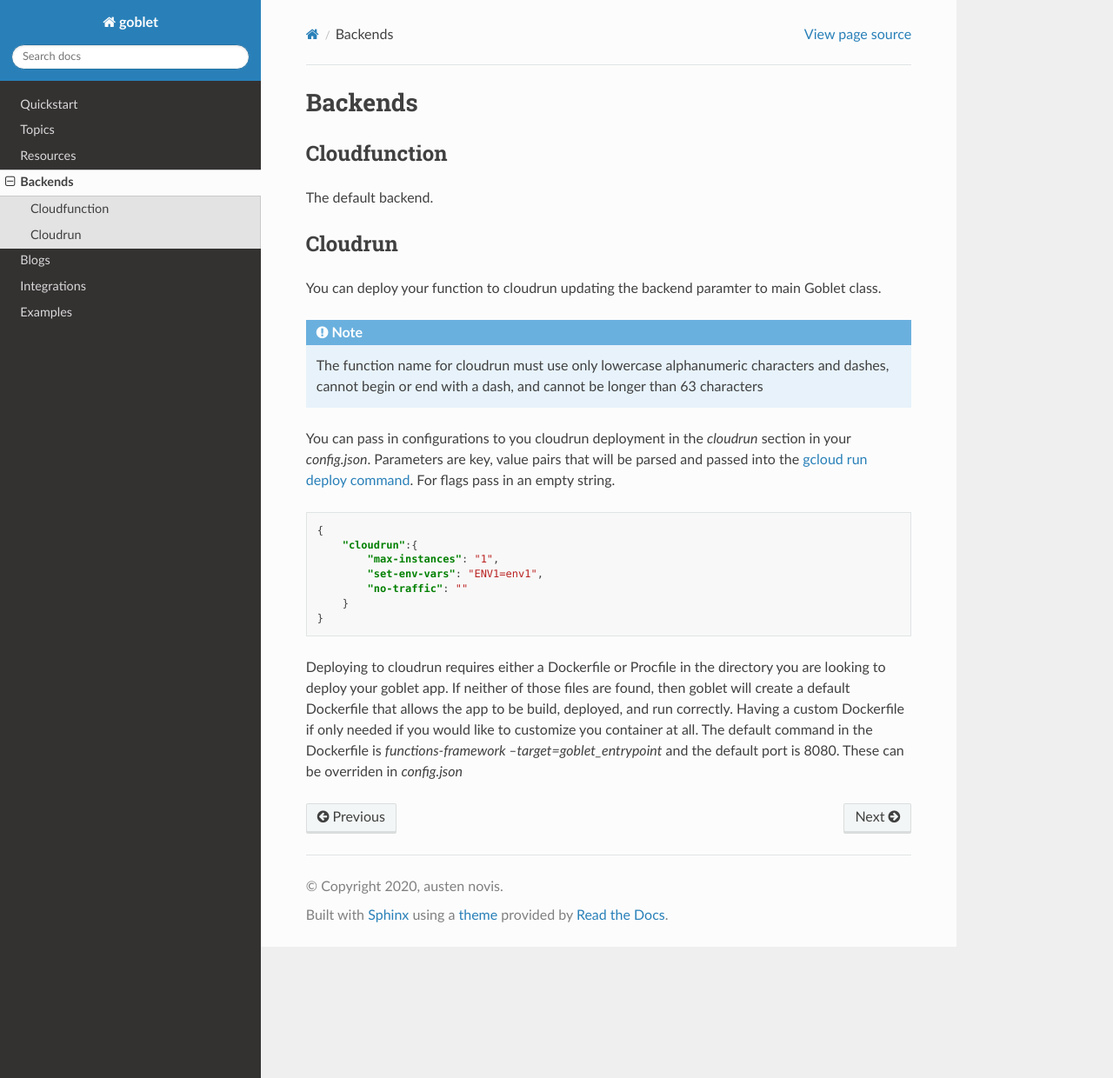
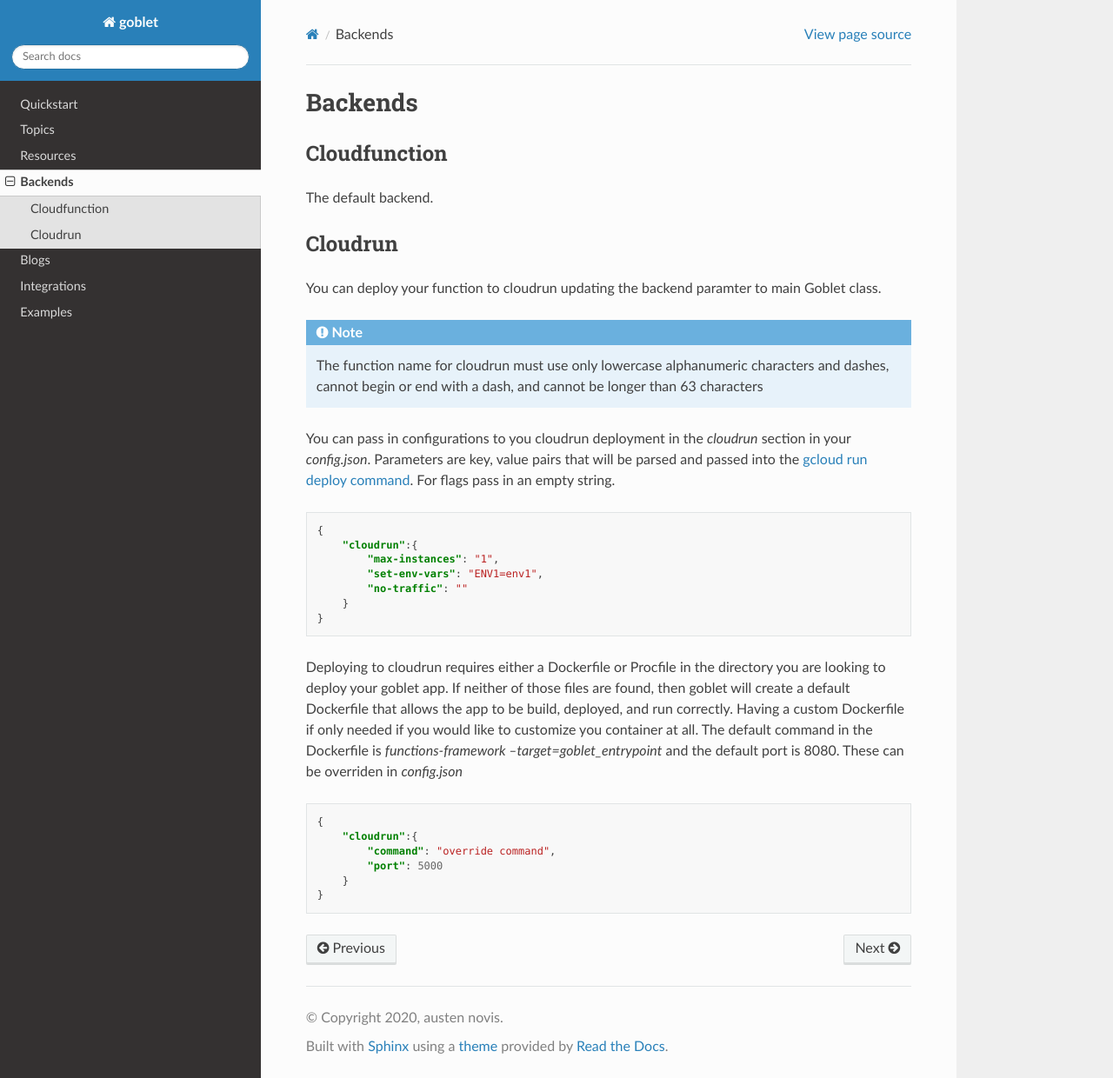
Before and after one commit to goblet/goblet, a Sphinx documentation site: the page built from docs/source/backends.rst, in a window 1280 px wide and 1240 px high. Shown: the whole window at 87% size. Built offline with Sphinx 7.4.7 and the Read the Docs theme 2.0.0, drawn with Linux system fonts in a browser that asks for light colours.

Commit message:
Add example

```diff
--- a/docs/source/backends.rst
+++ b/docs/source/backends.rst
@@ -36,3 +36,12 @@ Deploying to cloudrun requires either a Dockerfile or Procfile in the directory
 of those files are found, then goblet will create a default Dockerfile that allows the app to be build, deployed, and run correctly.
 Having a custom Dockerfile if only needed if you would like to customize you container at all. The default command in the Dockerfile
 is `functions-framework --target=goblet_entrypoint` and the default port is 8080. These can be overriden  in `config.json`
+
+.. code:: json
+
+    {
+        "cloudrun":{
+            "command": "override command",
+            "port": 5000
+        }
+    }
```
